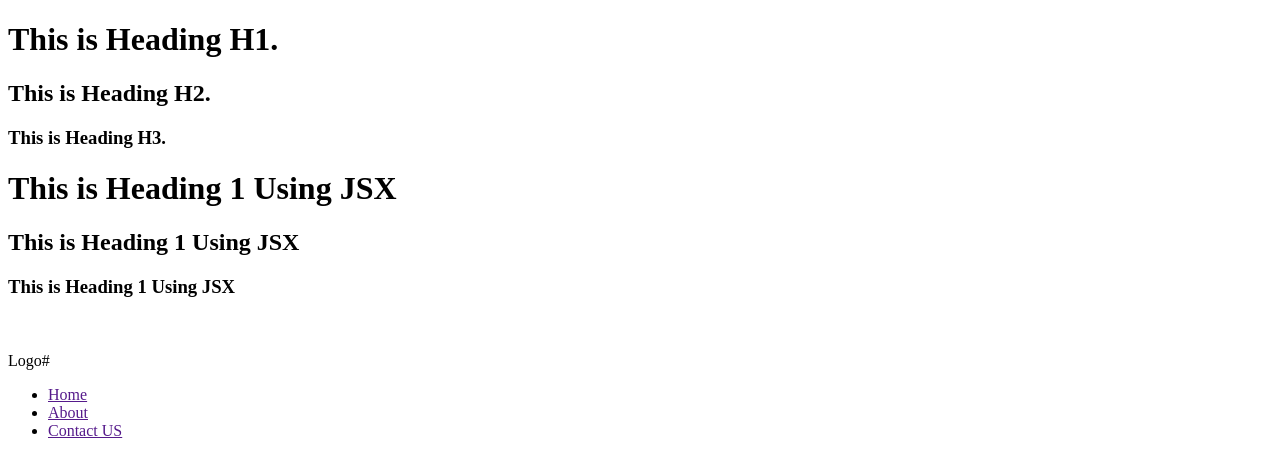
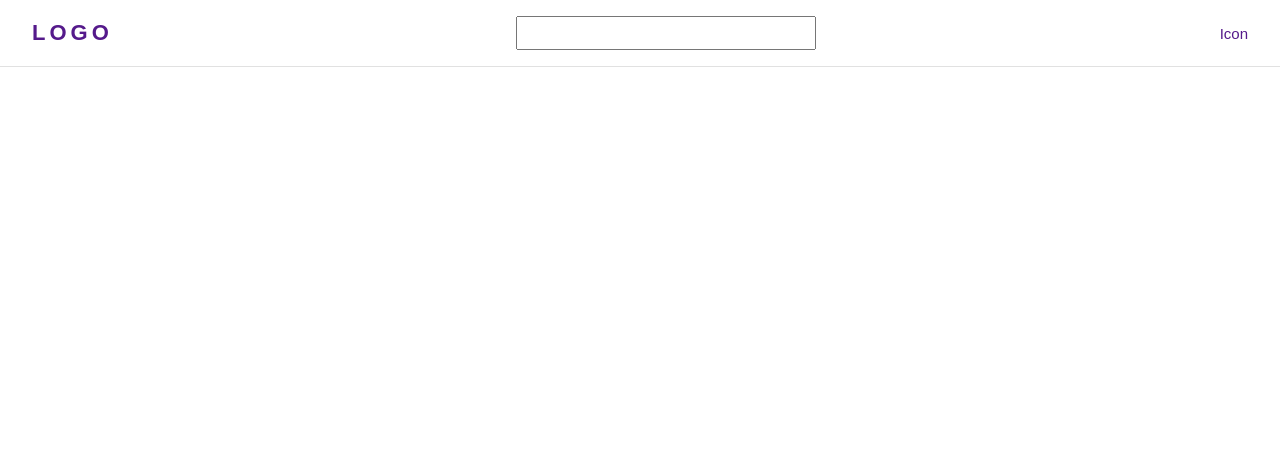
Before and after one commit to pradeepdumka/Nameste-React-Assignments, a React (Vite) app: page / in a window 1280 px wide. Shown: the top 474 px of the page. Built offline with nearby package versions, Linux system fonts and the light colour scheme.

Commit message:
create basic header structure using func component

```diff
--- a/App.js
+++ b/App.js
@@ -1,66 +1,22 @@
 import React from 'react'
 import ReactDOM from 'react-dom/client'
 
-
- const div = React.createElement('div',{
-    className:'title'
- },
- [
-    React.createElement('h1',{key:7},'This is  Heading H1.'),
-    React.createElement('h2',{key:8},'This is  Heading H2.'),
-    React.createElement('h3',{key:9},'This is  Heading H3.'),
- ]
+ const HeaderElement = (
+    <ul className='nav'>
+        <li className='logo'><a href="">Logo</a></li>
+        <li className='searchBar'><input type='search' ></input></li>
+        <li className='user'><a href="">Icon</a></li>
+    </ul>
  )
 
- const NestedHeading = (<div className='title'>
-    <h1 key={1}>This is Heading 1 Using JSX </h1>
-    <h2  key={2}>This is Heading 1 Using JSX </h2>
-    <h3  key={3}>This is Heading 1 Using JSX </h3>
- </div>)
 
-
-const HeaderComponent = ()=>{
-    return (
+ const HeaderComponent = ()=>{
+    return(
         <div className='header'>
-            <div className='logo'> <a>Logo#</a></div>
-            <div className='menu'>
-                <ul>
-                    <li key='4'><a href="">Home</a></li>
-                    <li key='5'><a href="">About</a></li>
-                    <li key='6'><a href="">Contact US</a></li>
-                </ul>
-            </div>
+            {HeaderElement}
         </div>
     )
-}
-
-const MenuHeader = ()=>{
-    return (
-        <ul>
-            <li key='4'><a href="">Home</a></li>
-            <li key='5'><a href="">About</a></li>
-            <li key='6'><a href="">Contact US</a></li>
-        </ul>
-        )
  }
 
-
-const HeaderComponent1 = ()=>(
-        <div className='header'>
-            <div className='logo'> <a>Logo#</a></div>
-            <div className='menu'>
-               {MenuHeader()}
-            </div>
-        </div>
-);
-
-
-
  const root = ReactDOM.createRoot(document.getElementById('root'));
- const jsxRoot = ReactDOM.createRoot(document.getElementById('jsx-root'));
-
- const header = ReactDOM.createRoot(document.getElementById('header'));
-
- root.render(div);
- jsxRoot.render(NestedHeading);
- header.render(<HeaderComponent1 />);
+ root.render(<HeaderComponent />)
--- a/index.css
+++ b/index.css
@@ -1,3 +1,40 @@
-#container{
-    background-color: red;
+* {
+    font-family: 'Manrope', sans-serif !important;
+    margin: 0;
+    padding: 0;
+    font-size:15px;
 }
+.nav{
+    display: flex;
+    padding: 16px 32px;
+    border-bottom:0.1px solid rgb(225, 225, 225);
+    justify-content:space-between;
+    align-items:center;
+}
+
+.nav >li{
+    list-style: none;
+}
+
+.nav > li > a{
+    text-decoration: none;
+}
+
+.nav li.logo{
+    text-transform: uppercase;
+}
+
+.nav li.logo >a{
+    font-size: 22px;
+    font-weight: bold;
+    letter-spacing: 4px;
+}
+
+.nav li.searchBar{
+    width: 300px;
+}
+.nav li.searchBar >input{
+    width: 100%;
+    height: 34px;
+
+}
--- a/index.html
+++ b/index.html
@@ -9,10 +9,7 @@
 </head>
 <body>
     <div id ="root">Not Rendered</div>
-    <div id ="jsx-root">Not Rendered</div>
-     <br/>
-     <br/>
-     <div id="header"></div>
+
     <script type="module" src="./App.js"></script>
 </body>
 </html>
```
